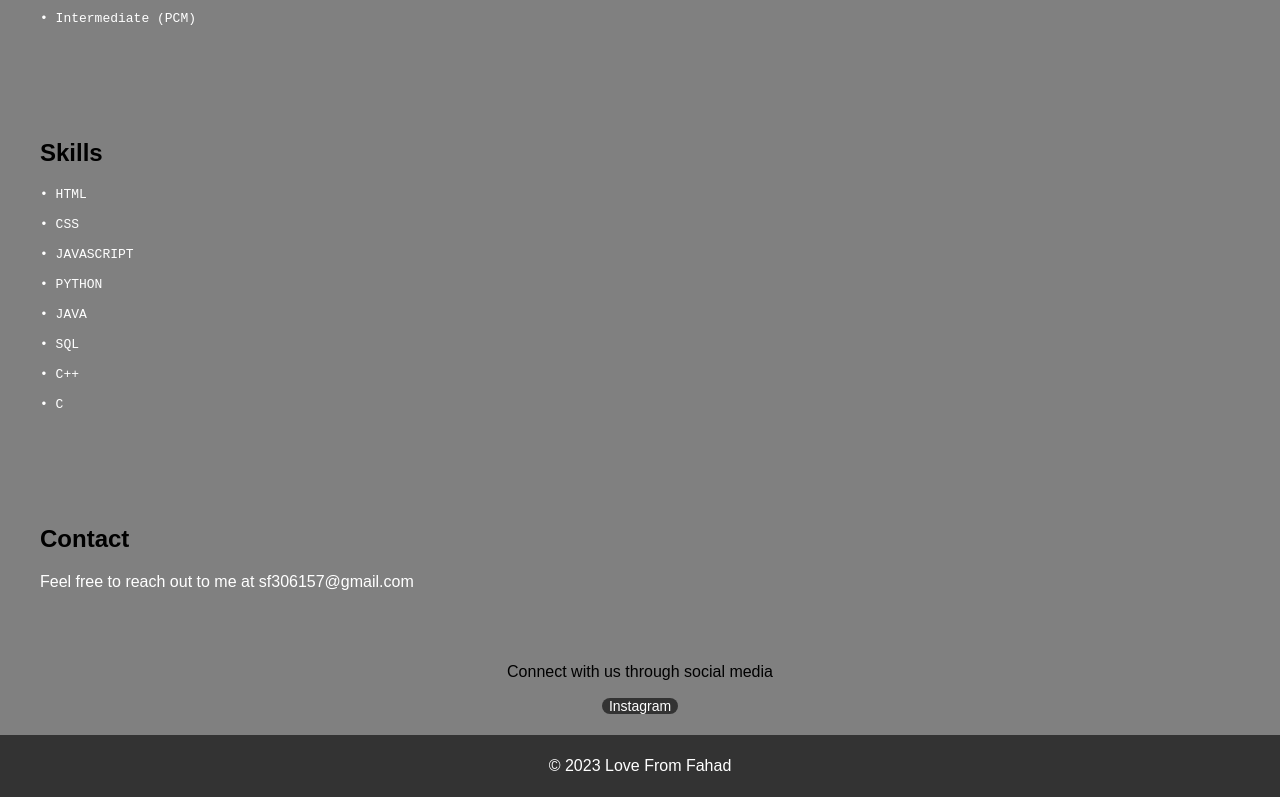
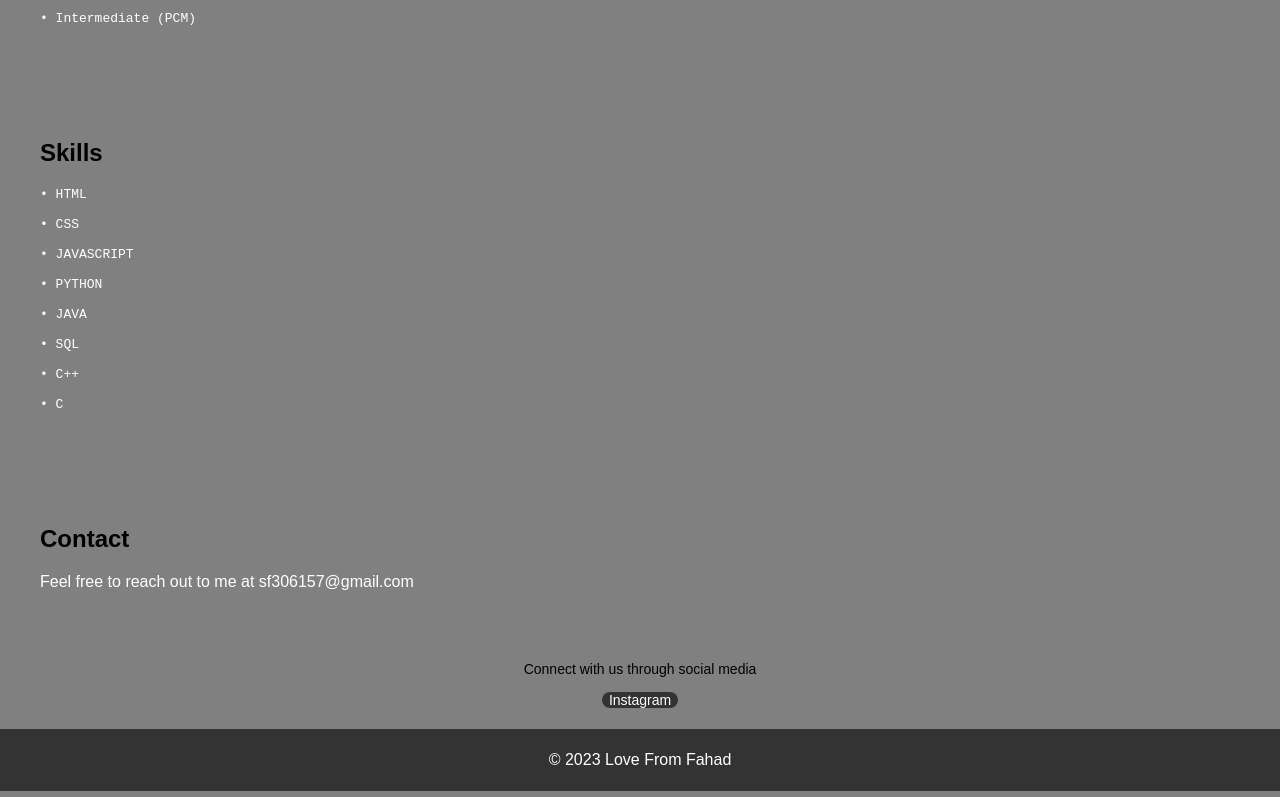
Before and after one commit to shahfahad07/Portfolio, a plain HTML site: page index.html in a window 1280 px wide. Shown: the part 653-1450 px from the top of the page. Drawn offline with Linux system fonts and the light colour scheme.

Commit message:
Update index.html

```diff
--- a/index.html
+++ b/index.html
@@ -75,9 +75,12 @@
           <p>Feel free to reach out to me at
          sf306157@gmail.com</p>
                            </section>
+    <div class="paragraph" >
+        <p>Connect with us through social media</p>
+    </div>
 
 <div class="insta">
-      <p>Connect with us through social media</p>
+
         <a  class="click" href="https://www.instagram.com/_fahad.11_/">Instagram</a>
    </div>
 
```
